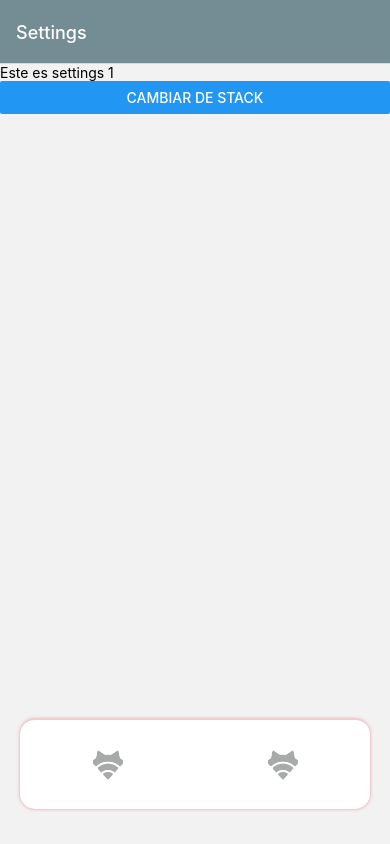
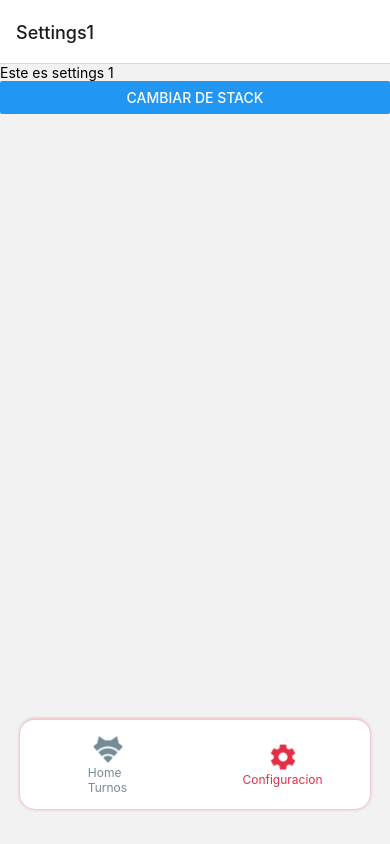
Before and after one commit to Pepe2307/Turnos-RNative-Pepe2307, a React Native app: screen /Settings in a window 390 px wide. Built offline with nearby package versions, Linux system fonts and the light colour scheme.

Commit message:
configuration navigation

```diff
--- a/package.json
+++ b/package.json
@@ -12,6 +12,7 @@
     "@expo/webpack-config": "^0.17.2",
     "@react-navigation/bottom-tabs": "^6.4.1",
     "@react-navigation/native": "^6.0.14",
+    "@react-navigation/native-stack": "^6.9.2",
     "expo": "~47.0.6",
     "expo-status-bar": "~1.4.2",
     "react": "18.1.0",
--- a/src/navigation/BottomTab.js
+++ b/src/navigation/BottomTab.js
@@ -3,7 +3,7 @@ import { Button, Image, Platform, StyleSheet, Text, TouchableOpacity, View } fro
 import { COLORS } from "../../constants/colors";
 import HomeScreen from "../screens/HomeScreen";
 import React from "react";
-import SettingsScreen1 from "../screens/SettingsScreen";
+import SettingsHome from "../screens/SettingsHome";
 import { createBottomTabNavigator } from "@react-navigation/bottom-tabs";
 
 const Logo = () => {
@@ -22,7 +22,7 @@ export const BottomTab = () => {
         <Tab.Navigator
 
         screenOptions={{
-            /* headerShown: false, */
+            headerShown: false,
             // headerTitle:(props) => <Logo {...props}/>,
 
             headerStyle:{
@@ -37,15 +37,73 @@ export const BottomTab = () => {
 
 
 
-            tabBarIcon: (props) => <Logo {...props}/>,
+            // tabBarIcon: (props) => <Logo {...props}/>,
             tabBarShowLabel:false,
             tabBarStyle: styles.tabBar,
             }}
         >
-            {/* <Tab.Screen name = 'Home' component={ HomeScreen } > </Tab.Screen> */}
+
             <Tab.Screen name="Home" component={HomeScreen}
-            options={{ /* headerTitle: (props) => <Logo {...props} /> */ title: 'Home Menu'}}/>
-            <Tab.Screen name="Settings" component={SettingsScreen1} />
+            options={{
+                tabBarIcon: ({focused}) => (
+                    <View
+                    style={{
+                        alignItems:'center',
+                        justifyContent:'center',
+                        }}>
+                        <Image
+                            source={require('../../assets/images/rina_icon.png')}
+                            resizeMode='contain'
+                            style={{
+                                width:30,
+                                height:30,
+                                tintColor: focused ? COLORS.Red_Custom : COLORS.Grey_Custom
+                            }}
+                        />
+
+                        <Text
+                            style={{
+                                color: focused ? COLORS.Red_Custom : COLORS.Grey_Custom,
+                                fontSize:12,
+                            }}>
+                            Home Turnos
+                        </Text>
+
+                    </View>
+                ),
+                title:'Home Turnos'
+            }}/>
+
+            <Tab.Screen name="Settings" component={SettingsHome} options={{
+                tabBarIcon: ({focused}) => (
+                    <View
+                    style={{
+                        alignItems:'center',
+                        justifyContent:'center',
+                        }}>
+                        <Image
+                            source={require('../../assets/images/configuration.png')}
+                            resizeMode='contain'
+                            style={{
+                                width:30,
+                                height:30,
+                                tintColor: focused ? COLORS.Red_Custom : COLORS.Grey_Custom
+                            }}
+                        />
+
+                        <Text
+                            style={{
+                                color: focused ? COLORS.Red_Custom : COLORS.Grey_Custom,
+                                fontSize:12,
+                            }}>
+                            Configuracion
+                        </Text>
+
+                    </View>
+                ),
+                title:'Home Turnos'
+            }}/>
+
         </Tab.Navigator>
     )
 
--- /dev/null
+++ b/src/screens/Settings/Settings1.js
@@ -0,0 +1,16 @@
+import { Button, Text, View } from "react-native";
+
+import React from "react";
+import { useNavigation } from "@react-navigation/native";
+
+const Settings1 = () => {
+    const navigation = useNavigation();
+    return (
+    <View>
+        <Text>Este es settings 1</Text>
+        <Button title="Cambiar de stack" onPress={() => navigation.navigate("Settings2")} />
+    </View>
+    );
+};
+
+export default Settings1;
--- /dev/null
+++ b/src/screens/Settings/Settings2.js
@@ -0,0 +1,16 @@
+import { Button, Text, View } from "react-native";
+
+import React from "react";
+import { useNavigation } from "@react-navigation/native";
+
+const Settings2 = () => {
+    const navigation = useNavigation();
+    return (
+    <View>
+        <Text>Bienvenido a settings 2</Text>
+        <Button title="Cambiar de stack" onPress={() => navigation.navigate("Settings1")} />
+    </View>
+    );
+};
+
+export default Settings2;
--- /dev/null
+++ b/src/screens/SettingsHome.js
@@ -0,0 +1,19 @@
+import { Button, Text, View } from "react-native";
+
+import React from "react";
+import Settings1 from "./Settings/Settings1";
+import Settings2 from "./Settings/Settings2";
+import { createNativeStackNavigator } from '@react-navigation/native-stack';
+import { useNavigation } from "@react-navigation/native";
+
+const SettingsHome = () => {
+    const SettingsStack = createNativeStackNavigator();
+    return (
+      <SettingsStack.Navigator>
+        <SettingsStack.Screen name="Settings1" component={Settings1} />
+        <SettingsStack.Screen name="Settings2" component={Settings2} />
+      </SettingsStack.Navigator>
+    );
+  };
+
+export default SettingsHome;
--- a/src/screens/SettingsScreen.js
+++ /dev/null
@@ -1,16 +0,0 @@
-import { Button, Text, View } from "react-native";
-
-import React from "react";
-import { useNavigation } from "@react-navigation/native";
-
-const SettingsScreen1 = () => {
-  const navigation = useNavigation();
-  return (
-    <View>
-      <Text>Este es settings 1</Text>
-      <Button title="Cambiar de stack" onPress={() => navigation.navigate("Settings2")} />
-    </View>
-  );
-};
-
-export default SettingsScreen1;
```
Also changed, not shown: assets/images/configuration.png (added), src/screens/Settings/Settings.js (deleted), 1 other file (tests, documents, lock files or other folders).
